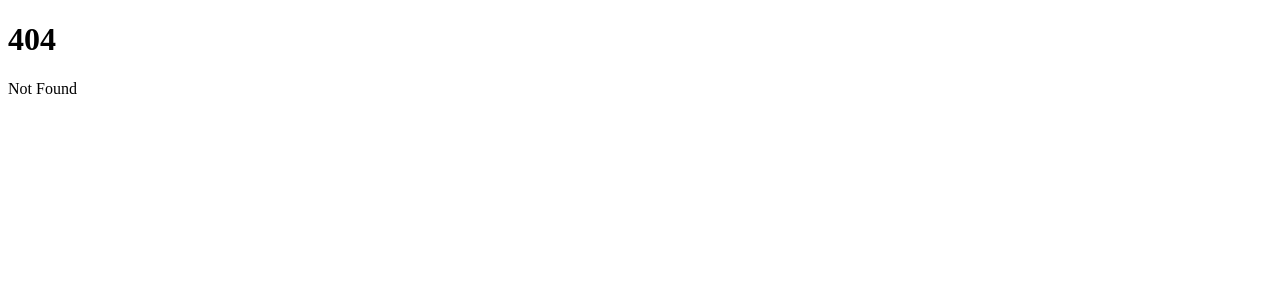
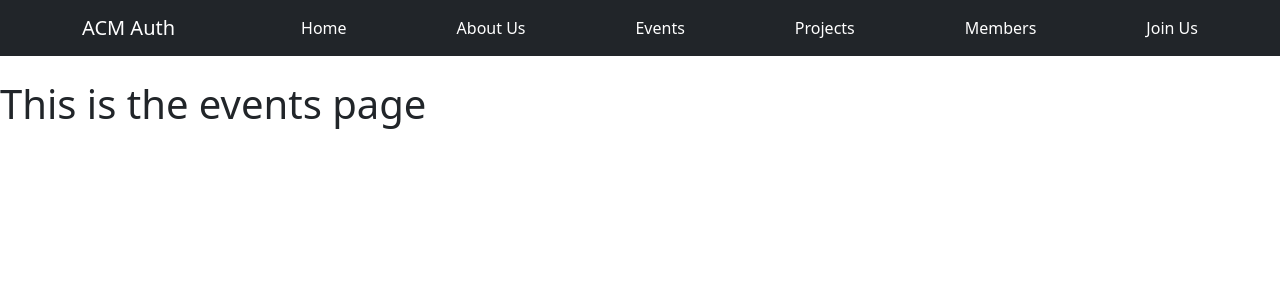
Before and after one commit to Triada-Maria/project-page, a SvelteKit app: page /events in a window 1280 px wide. Before the commit this address had no page. Shown: the top 300 px of the page. Built offline with nearby package versions, Linux system fonts and the light colour scheme.

Commit message:
made the navbar

```diff
--- /dev/null
+++ b/src/routes/+layout.svelte
@@ -0,0 +1,19 @@
+<script>
+    import 'bootstrap/dist/css/bootstrap.min.css';
+  </script>
+
+<nav class="navbar bg-dark fixed-top">
+    <div class="container">
+      <a class="navbar-brand text-white" href="/">ACM Auth</a>
+      <a class="nav-link text-white" href="/">Home</a>
+      <a class="nav-link text-white" href="/about">About Us</a>
+      <a class="nav-link text-white" href="/events">Events</a>
+      <a class="nav-link text-white" href="/projects">Projects</a>
+      <a class="nav-link text-white" href="/members">Members</a>
+      <a class="nav-link text-white" href="/">Join Us</a>
+    </div>
+  </nav>
+
+  <div style="padding-top: 80px;">
+    <slot />
+  </div>
--- a/src/routes/+page.svelte
+++ b/src/routes/+page.svelte
@@ -1,2 +1 @@
-<h1>Welcome to SvelteKit</h1>
-<p>Visit <a href="https://svelte.dev/docs/kit">svelte.dev/docs/kit</a> to read the documentation</p>
+<h1>This is the homepage</h1>
--- /dev/null
+++ b/src/routes/about/+page.svelte
@@ -0,0 +1 @@
+<h1>This is the abot us page</h1>
--- /dev/null
+++ b/src/routes/events/+page.svelte
@@ -0,0 +1 @@
+<h1>This is the events page</h1>
--- /dev/null
+++ b/src/routes/members/+page.svelte
@@ -0,0 +1 @@
+<h1>This is the members page</h1>
```
Also changed, not shown: src/routes/projects/+page.svelte (added), src/routes/projects/individual-project/+page.svelte (added).
